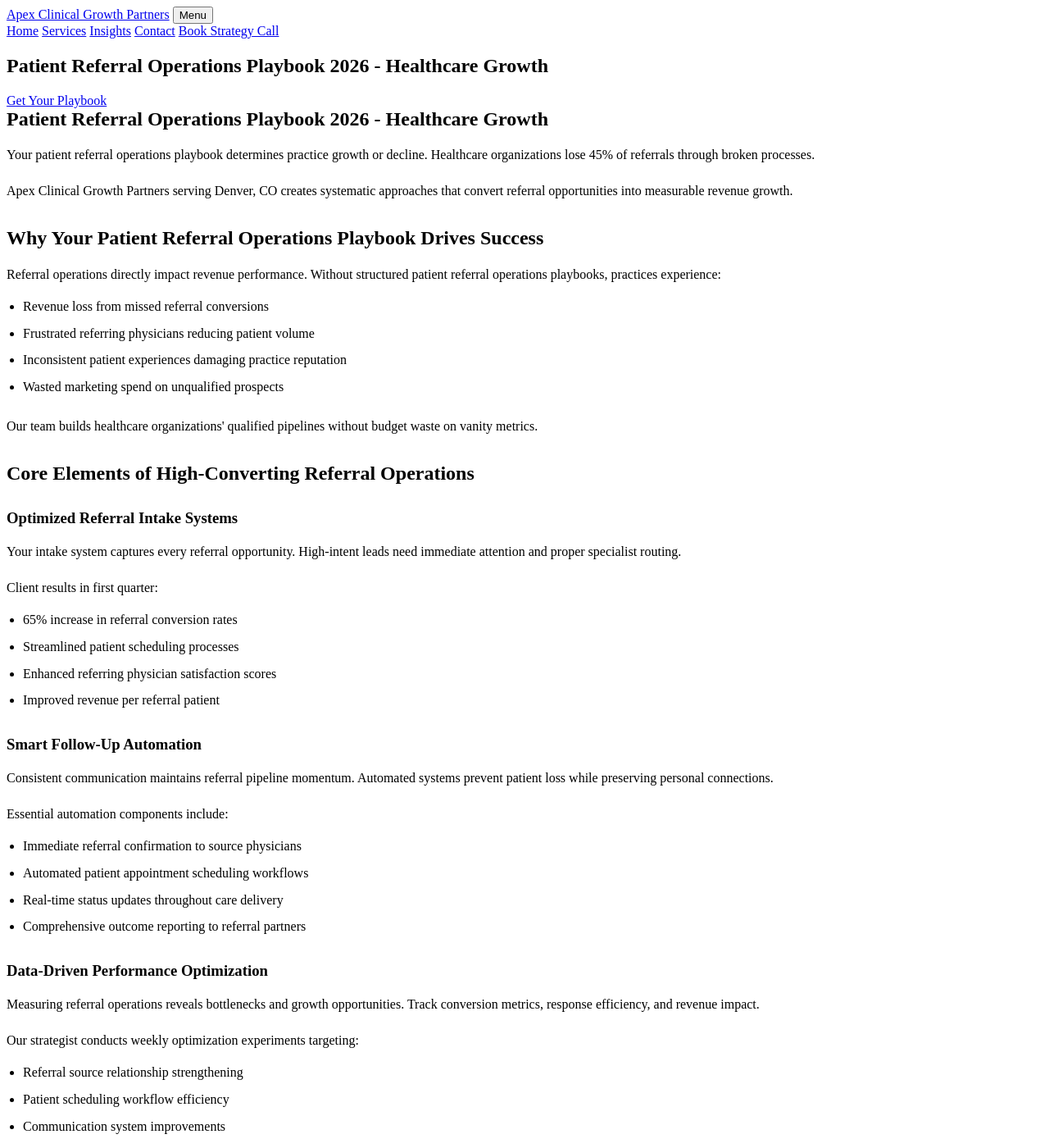
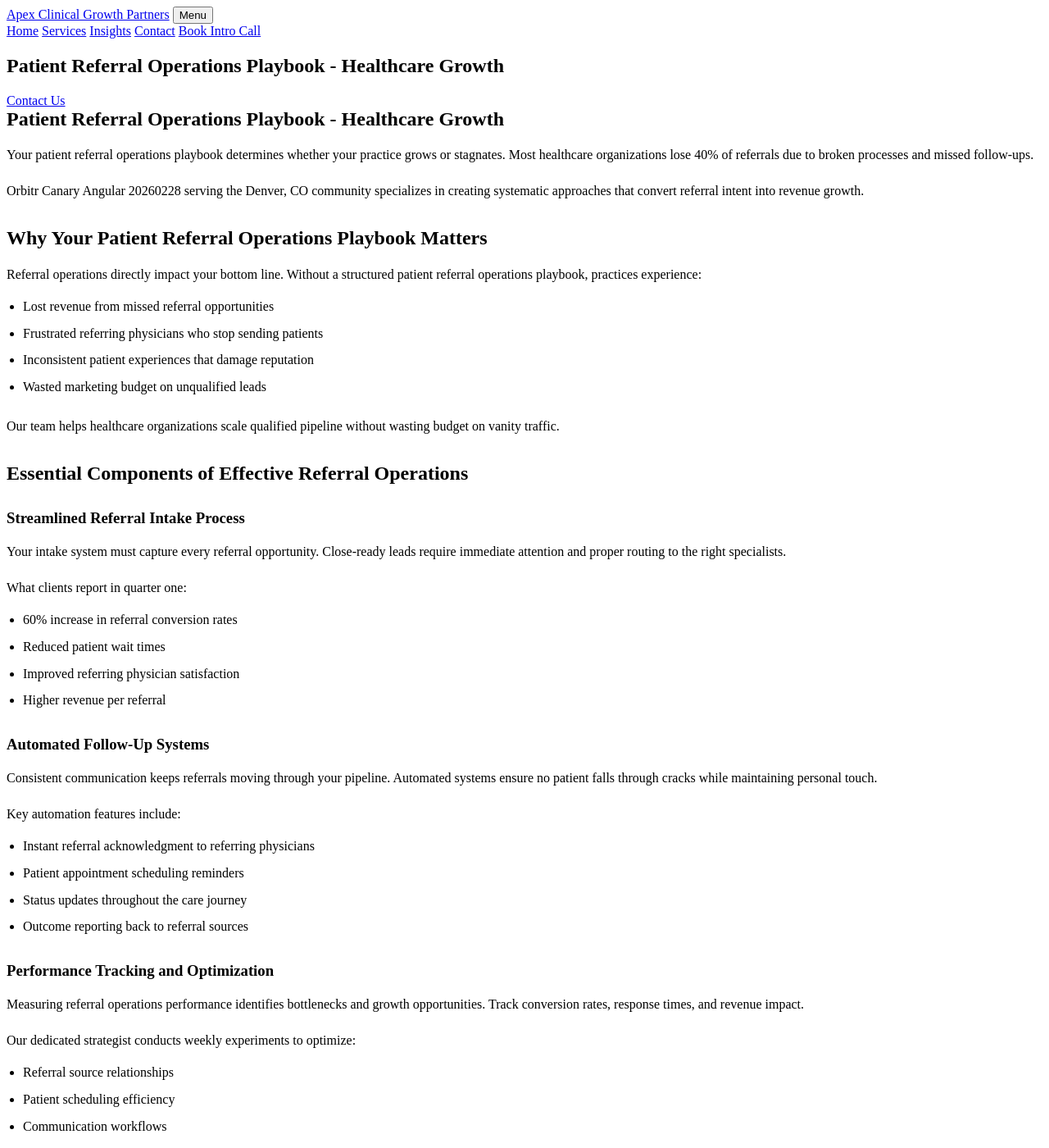
Before and after one commit to prjctlphbt/orbitr-canary-angular-20260228, a Jekyll site: the page angular-referral-ops-playbook-20260228142149.html, which Jekyll copies as it is, in a window 1280 px wide and 1400 px high. Shown: the whole window at 82% size. Built offline with Jekyll 4.4.1, drawn with Linux system fonts in a browser that asks for light colours; some of the changed text lies outside the part shown.

Commit message:
Rollback: Revert changes to angular-referral-ops-playbook-20260228142149.html

```diff
--- a/angular-referral-ops-playbook-20260228142149.html
+++ b/angular-referral-ops-playbook-20260228142149.html
@@ -4,8 +4,8 @@
 <head>
 <meta charset="utf-8"/>
 <meta content="width=device-width, initial-scale=1.0" name="viewport"/>
-<meta content="Transform patient referrals into revenue with our proven operations playbook. Boost conversion rates by 60% and streamline workflows. Expert guidance for 2026." name="description"/>
-<title>Patient Referral Operations Playbook 2026 - Healthcare Growth</title>
+<meta content="Streamline patient referrals with our comprehensive operations playbook. Optimize workflows, boost growth, and improve patient outcomes. Get started today." name="description"/>
+<title>Patient Referral Operations Playbook - Healthcare Growth</title>
 <style>
 
 
@@ -95,69 +95,69 @@
 <a href="/services/">Services</a>
 <a href="/blog/insights/">Insights</a>
 <a href="/contact/">Contact</a>
-<a class="cta" href="/contact/">Book Strategy Call</a>
+<a class="cta" href="/contact/">Book Intro Call</a>
 </nav>
 </div>
 </header>
 <main class="page-main">
 <section class="page-hero landing-hero">
 <div class="container">
-<h1>Patient Referral Operations Playbook 2026 - Healthcare Growth</h1>
-<a class="cta" href="/services/">Get Your Playbook</a>
+<h1>Patient Referral Operations Playbook - Healthcare Growth</h1>
+<a class="cta" href="/services/">Contact Us</a>
 </div>
 </section>
 <section class="landing-content">
 <div class="container orbitr-generated-content">
-<h1>Patient Referral Operations Playbook 2026 - Healthcare Growth</h1>
-<p>Your patient referral operations playbook determines practice growth or decline. Healthcare organizations lose 45% of referrals through broken processes.</p>
-<p>Apex Clinical Growth Partners serving Denver, CO creates systematic approaches that convert referral opportunities into measurable revenue growth.</p>
-<h2>Why Your Patient Referral Operations Playbook Drives Success</h2>
-<p>Referral operations directly impact revenue performance. Without structured patient referral operations playbooks, practices experience:</p>
+<h1>Patient Referral Operations Playbook - Healthcare Growth</h1>
+<p>Your patient referral operations playbook determines whether your practice grows or stagnates. Most healthcare organizations lose 40% of referrals due to broken processes and missed follow-ups.</p>
+<p>Orbitr Canary Angular 20260228 serving the Denver, CO community specializes in creating systematic approaches that convert referral intent into revenue growth.</p>
+<h2>Why Your Patient Referral Operations Playbook Matters</h2>
+<p>Referral operations directly impact your bottom line. Without a structured patient referral operations playbook, practices experience:</p>
 <ul>
-<li>Revenue loss from missed referral conversions</li>
-<li>Frustrated referring physicians reducing patient volume</li>
-<li>Inconsistent patient experiences damaging practice reputation</li>
-<li>Wasted marketing spend on unqualified prospects</li>
+<li>Lost revenue from missed referral opportunities</li>
+<li>Frustrated referring physicians who stop sending patients</li>
+<li>Inconsistent patient experiences that damage reputation</li>
+<li>Wasted marketing budget on unqualified leads</li>
 </ul>
-<p>Our team builds healthcare organizations' qualified pipelines without budget waste on vanity metrics.</p>
-<h2>Core Elements of High-Converting Referral Operations</h2>
-<h3>Optimized Referral Intake Systems</h3>
-<p>Your intake system captures every referral opportunity. High-intent leads need immediate attention and proper specialist routing.</p>
-<p>Client results in first quarter:
+<p>Our team helps healthcare organizations scale qualified pipeline without wasting budget on vanity traffic.</p>
+<h2>Essential Components of Effective Referral Operations</h2>
+<h3>Streamlined Referral Intake Process</h3>
+<p>Your intake system must capture every referral opportunity. Close-ready leads require immediate attention and proper routing to the right specialists.</p>
+<p>What clients report in quarter one:
 <ul>
-<li>65% increase in referral conversion rates</li>
-<li>Streamlined patient scheduling processes</li>
-<li>Enhanced referring physician satisfaction scores</li>
-<li>Improved revenue per referral patient</li>
+<li>60% increase in referral conversion rates</li>
+<li>Reduced patient wait times</li>
+<li>Improved referring physician satisfaction</li>
+<li>Higher revenue per referral</li>
 </ul></p>
-<h3>Smart Follow-Up Automation</h3>
-<p>Consistent communication maintains referral pipeline momentum. Automated systems prevent patient loss while preserving personal connections.</p>
-<p>Essential automation components include:
+<h3>Automated Follow-Up Systems</h3>
+<p>Consistent communication keeps referrals moving through your pipeline. Automated systems ensure no patient falls through cracks while maintaining personal touch.</p>
+<p>Key automation features include:
 <ul>
-<li>Immediate referral confirmation to source physicians</li>
-<li>Automated patient appointment scheduling workflows</li>
-<li>Real-time status updates throughout care delivery</li>
-<li>Comprehensive outcome reporting to referral partners</li>
+<li>Instant referral acknowledgment to referring physicians</li>
+<li>Patient appointment scheduling reminders</li>
+<li>Status updates throughout the care journey</li>
+<li>Outcome reporting back to referral sources</li>
 </ul></p>
-<h3>Data-Driven Performance Optimization</h3>
-<p>Measuring referral operations reveals bottlenecks and growth opportunities. Track conversion metrics, response efficiency, and revenue impact.</p>
-<p>Our strategist conducts weekly optimization experiments targeting:
+<h3>Performance Tracking and Optimization</h3>
+<p>Measuring referral operations performance identifies bottlenecks and growth opportunities. Track conversion rates, response times, and revenue impact.</p>
+<p>Our dedicated strategist conducts weekly experiments to optimize:
 <ul>
-<li>Referral source relationship strengthening</li>
-<li>Patient scheduling workflow efficiency</li>
-<li>Communication system improvements</li>
-<li>Revenue conversion rate enhancement</li>
+<li>Referral source relationships</li>
+<li>Patient scheduling efficiency</li>
+<li>Communication workflows</li>
+<li>Revenue conversion metrics</li>
 </ul></p>
-<h2>Accelerate Your Referral Operations Growth</h2>
-<p>Comprehensive patient referral operations playbooks transform fragmented processes into revenue-generating systems. Structured approaches deliver qualified growth within 60 days.</p>
-<p>Our services build sustainable referral operations scaling with practice growth. We create systems generating revenue intent, eliminating vanity traffic.</p>
-<p>Ready to optimize your patient referral operations playbook? Contact us at (720) 555-0105 or hello@apexclinicalgrowth.com for your referral growth consultation.</p>
+<h2>Transform Your Referral Operations Today</h2>
+<p>A comprehensive patient referral operations playbook transforms scattered processes into revenue-generating systems. Healthcare organizations using structured approaches see qualified growth within 90 days.</p>
+<p>Our services focus on building sustainable referral operations that scale with your practice. We help create systems that generate revenue intent, not vanity traffic.</p>
+<p>Ready to optimize your patient referral operations playbook? Contact our team at (720) 555-0105 or email hello@apexclinicalgrowth.com to discuss your referral growth strategy.</p>
 </div>
 </section>
 <section class="landing-cta">
 <div class="container">
-<h2>Start Your Referral Transformation</h2>
-<a class="cta" href="/services/">Schedule Consultation</a>
+<h2>Take the Next Step</h2>
+<a class="cta" href="/services/">Contact Us</a>
 </div>
 </section>
 </main>
```
